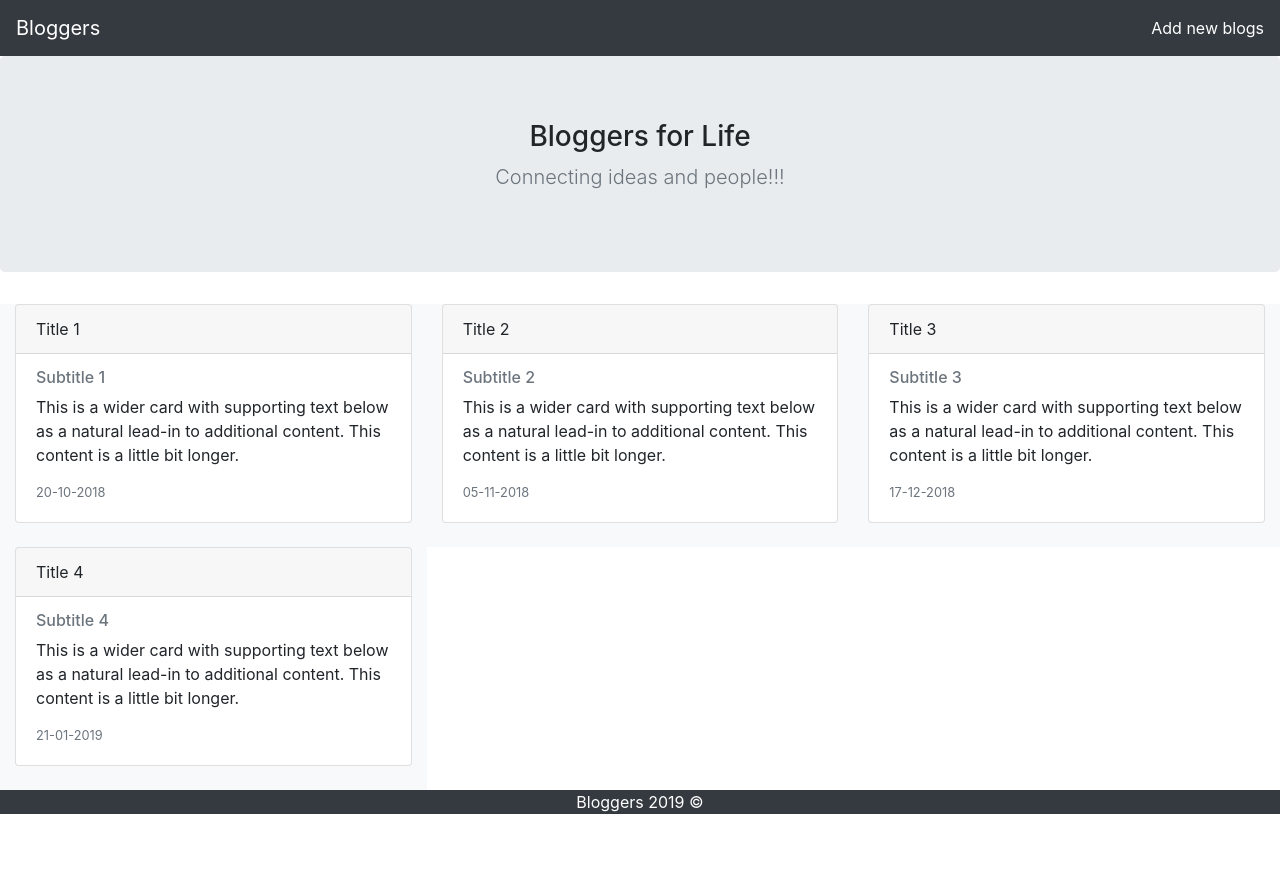
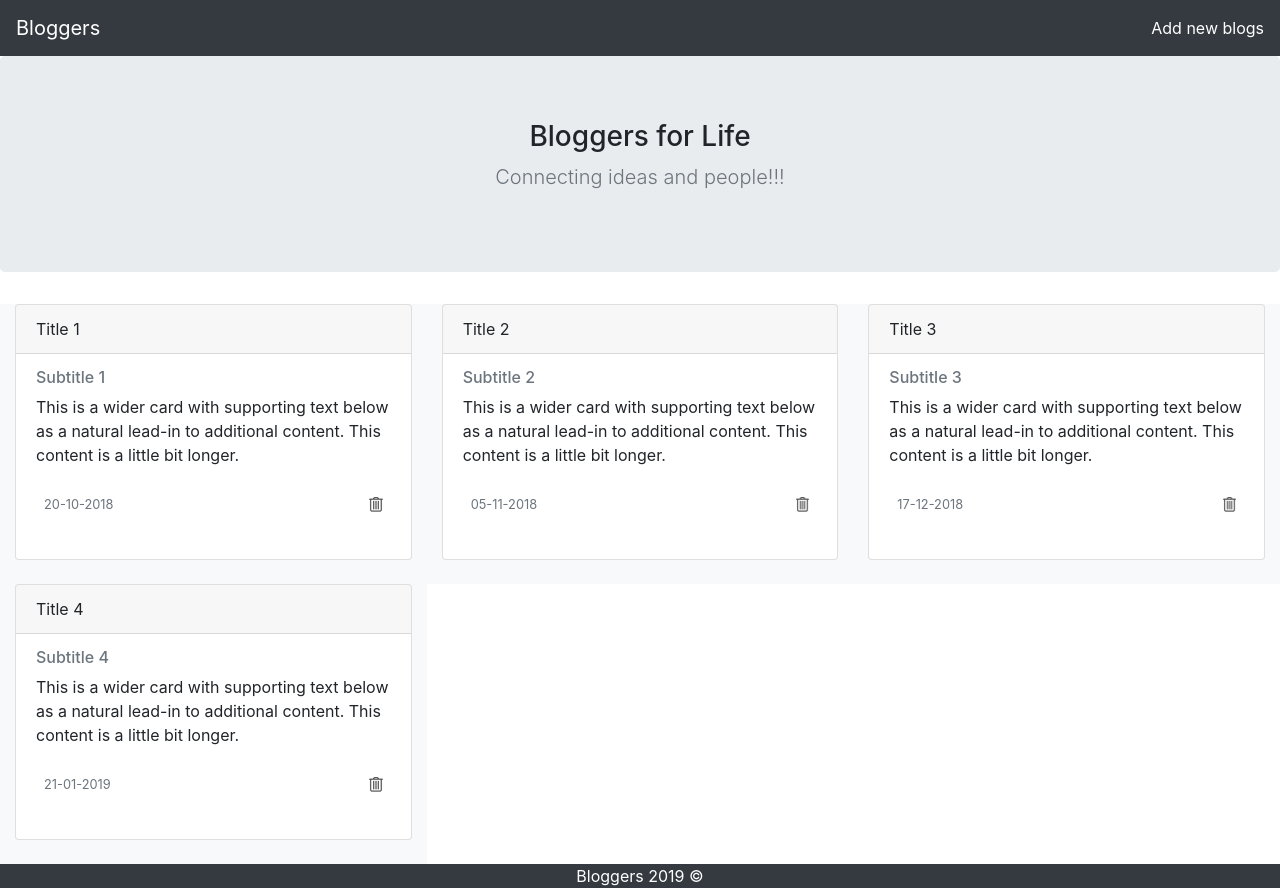
Before and after one commit to radhakrishnan-s/Blog_post, a React (Create React App) app: page / in a window 1280 px wide. Before the commit the page ends 814 px from the top, so only its background shows below. Built offline with nearby package versions, Linux system fonts and the light colour scheme.

Commit message:
Delete icon changes

```diff
--- a/src/App.css
+++ b/src/App.css
@@ -7,7 +7,7 @@ a{
 
 /*a img {
   border: 0;
+}*/
+.delete {
+  height: 15px;
 }
-.logo {
-  height: 80px;
-}*/
--- a/src/App.tsx
+++ b/src/App.tsx
@@ -3,7 +3,6 @@ import Header from './Header';
 import Description from './Description';
 import Content from './Content';
 import Footer from './Footer';
-import CreateBlogPost from './CreateBlogPost';
 import './App.css';
 
 class App extends React.Component {
--- a/src/Content.tsx
+++ b/src/Content.tsx
@@ -1,4 +1,5 @@
 import * as React from 'react';
+import Delete from './Delete.jpg'
 
 const content = [
     {
@@ -38,8 +39,13 @@ const Content = () => (
                     <div className="card-body">
                         <h6 className="card-subtitle mb-2 text-muted">{item.subtitle}</h6>
                         <p className="card-text">{item.blogcontent}</p>
-                        <div className="d-flex justify-content-between align-items-center">
-                            <small className="text-muted">{item.date}</small>
+                        <div className="d-flex mb-3">
+                            <div className="mr-auto p-2">
+                                <small className="text-muted">{item.date}</small>
+                            </div>
+                            <div className="p-2">
+                                <a className="text-muted"><img src={Delete} className="delete" alt="Delete"/></a>
+                            </div>
                         </div>
                     </div>
                 </div>
--- a/src/Header.tsx
+++ b/src/Header.tsx
@@ -7,7 +7,6 @@ export default class Header extends React.Component<any, any> {
         this.state = { modal: false, title: '', category: '', tag: '', content: '', linkname: 'Add new blogs' };
         this.toggle = this.toggle.bind(this);
     }
-
     toggle() {
         this.setState({
             modal: !this.state.modal
```
Also changed, not shown: src/Delete.jpg (added).
